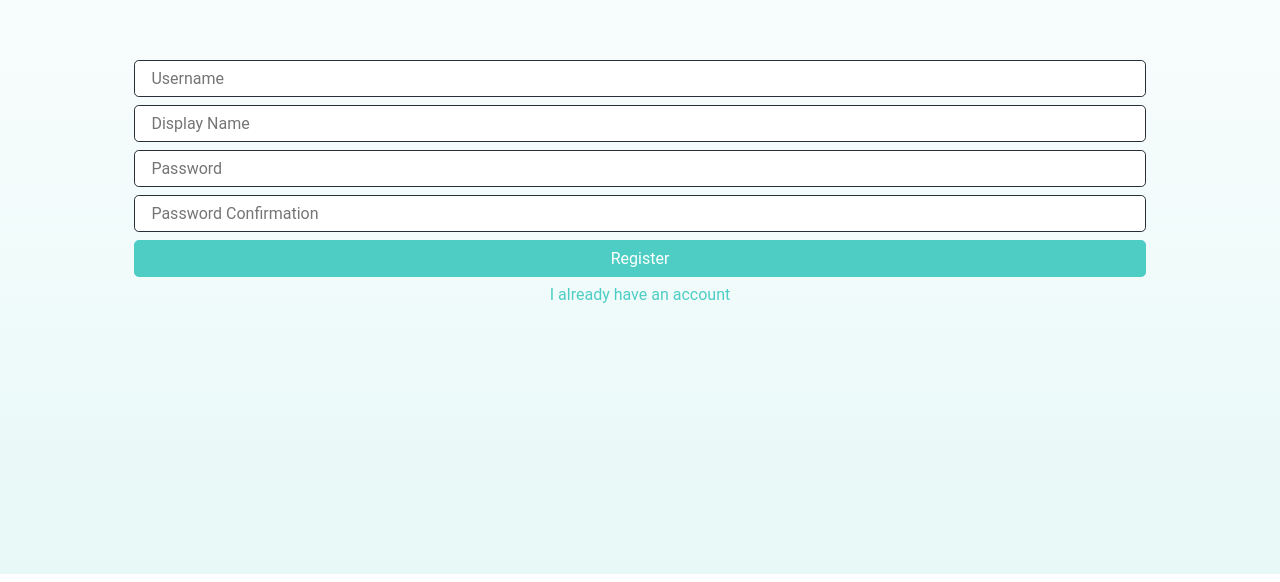
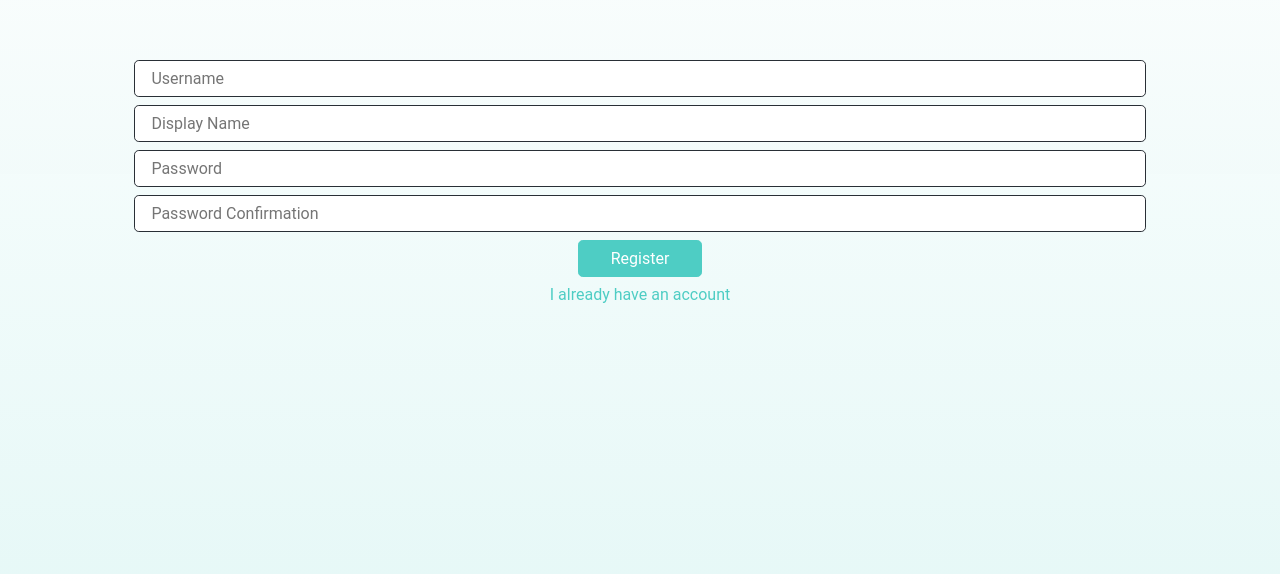
Before and after one commit to chaiben/simpleChat, a React (Create React App) app in the folder client/: page / in a window 1280 px wide. Shown: the part 226-808 px from the top of the page. Built offline with nearby package versions, Linux system fonts and the light colour scheme.

Commit message:
Fixed send button

```diff
--- a/client/src/components/UI/atoms/Button.tsx
+++ b/client/src/components/UI/atoms/Button.tsx
@@ -1,7 +1,12 @@
+import React from 'react'
 import styled from 'styled-components'
 import { colors, radius } from '../../../styles'
 
-const Button = styled.button`
+const CenterContent = styled.div`
+  text-align: center;
+`
+
+const ButtonStyle = styled.button`
   background-color: ${colors.main};
   border: 1px solid ${colors.main};
   color: ${colors.white};
@@ -10,4 +15,17 @@ const Button = styled.button`
   padding: 0.5rem 2rem;
 `
 
+interface Props {
+  children: string
+  type?: 'button' | 'submit' | 'reset' | undefined
+}
+
+const Button: React.FC<Props> = ({ children, type }) => {
+  return (
+    <CenterContent>
+      <ButtonStyle type={type}>{children}</ButtonStyle>
+    </CenterContent>
+  )
+}
+
 export { Button }
--- a/client/src/components/UI/molecules/FieldWithError.tsx
+++ b/client/src/components/UI/molecules/FieldWithError.tsx
@@ -1,5 +1,5 @@
+import React from 'react'
 import { Field } from 'formik'
-import React from 'react'
 import { Input, Error } from '../atoms'
 
 interface Props {
```
